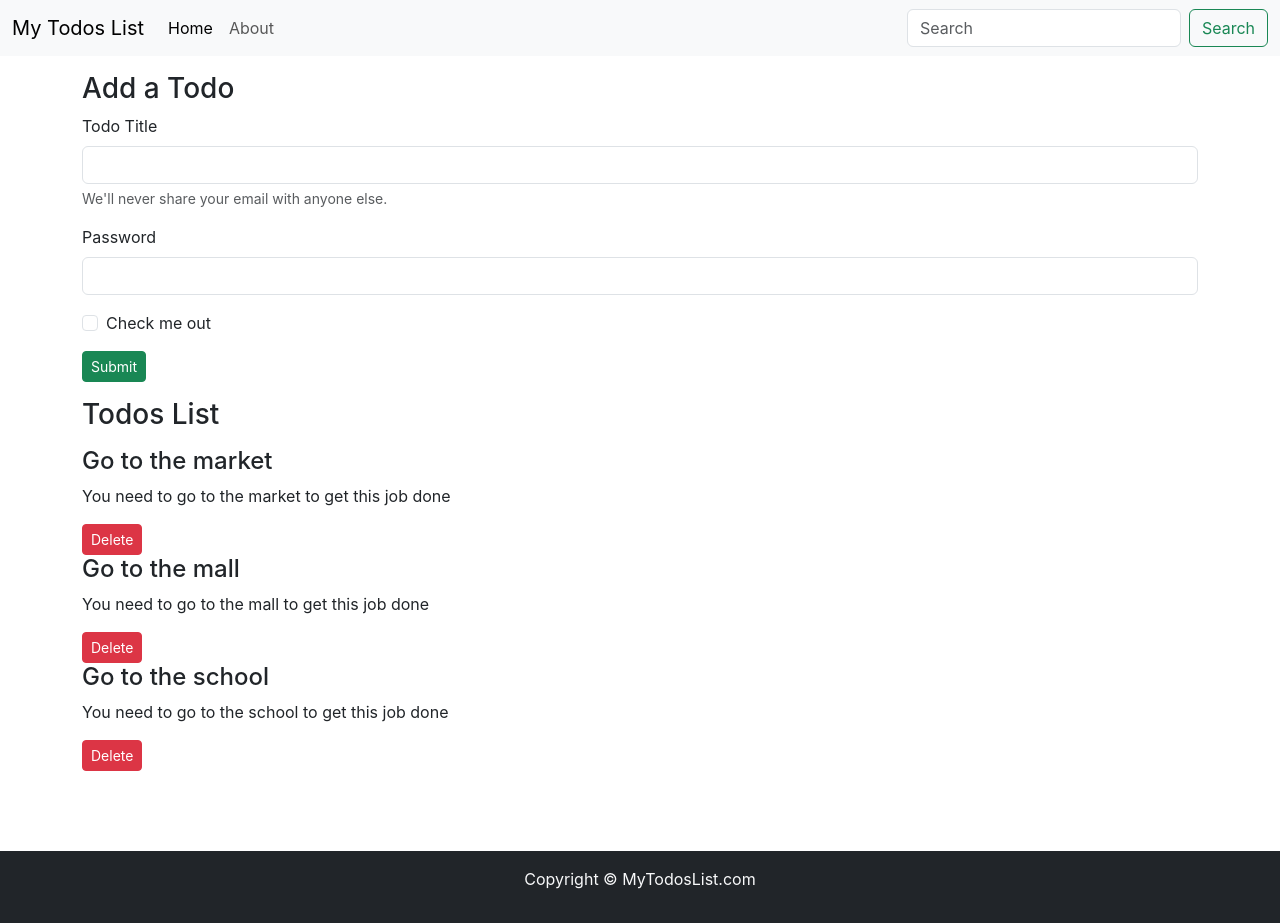
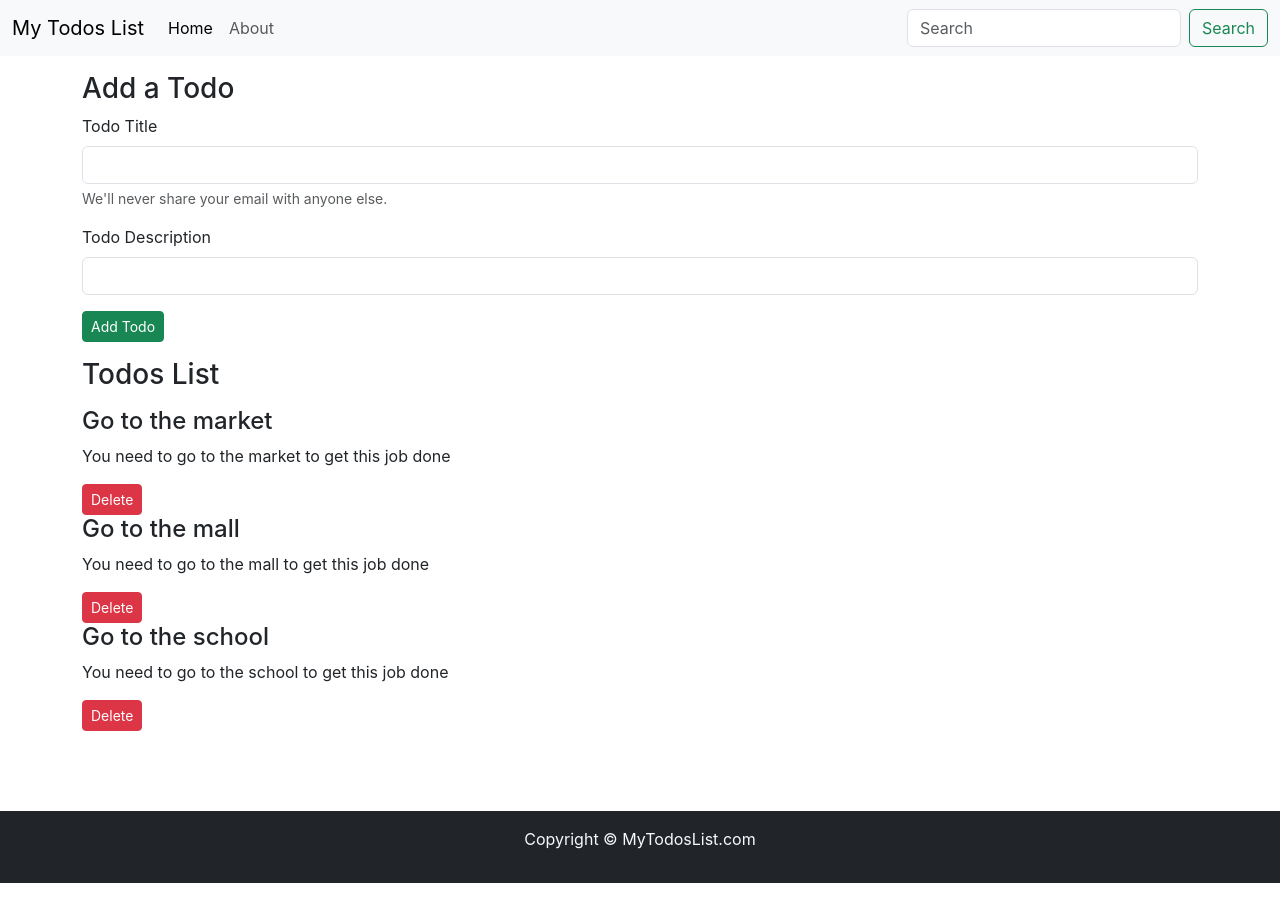
Before and after one commit to Mangesh5677/codewithharry, a React (Create React App) app: page / in a window 1280 px wide. After the commit the page ends 883 px from the top, so only its background shows below. Built offline with nearby package versions, Linux system fonts and the light colour scheme.

Commit message:
Add all files

```diff
--- a/src/MyComponents/AddTodo.js
+++ b/src/MyComponents/AddTodo.js
@@ -20,27 +20,17 @@ const AddTodo = () => {
           </div>
         </div>
         <div className="mb-3">
-          <label htmlFor="exampleInputPassword1" className="form-label">
-            Password
+          <label htmlFor="desc" className="form-label">
+            Todo Description
           </label>
           <input
-            type="password"
+            type="text"
             className="form-control"
-            id="exampleInputPassword1"
+            id="desc"
           />
         </div>
-        <div className="mb-3 form-check">
-          <input
-            type="checkbox"
-            className="form-check-input"
-            id="exampleCheck1"
-          />
-          <label className="form-check-label" htmlFor="exampleCheck1">
-            Check me out
-          </label>
-        </div>
         <button type="submit" className="btn btn-sm btn-success">
-          Submit
+         Add Todo
         </button>
       </form>
     </div>
```
